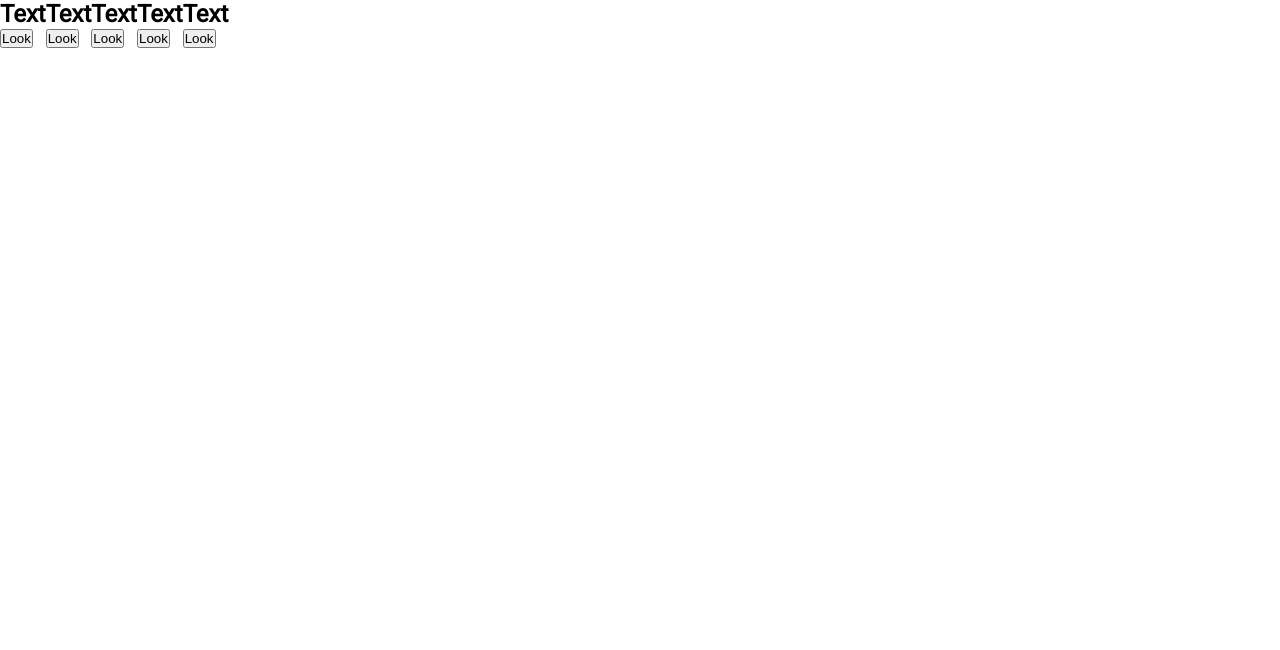
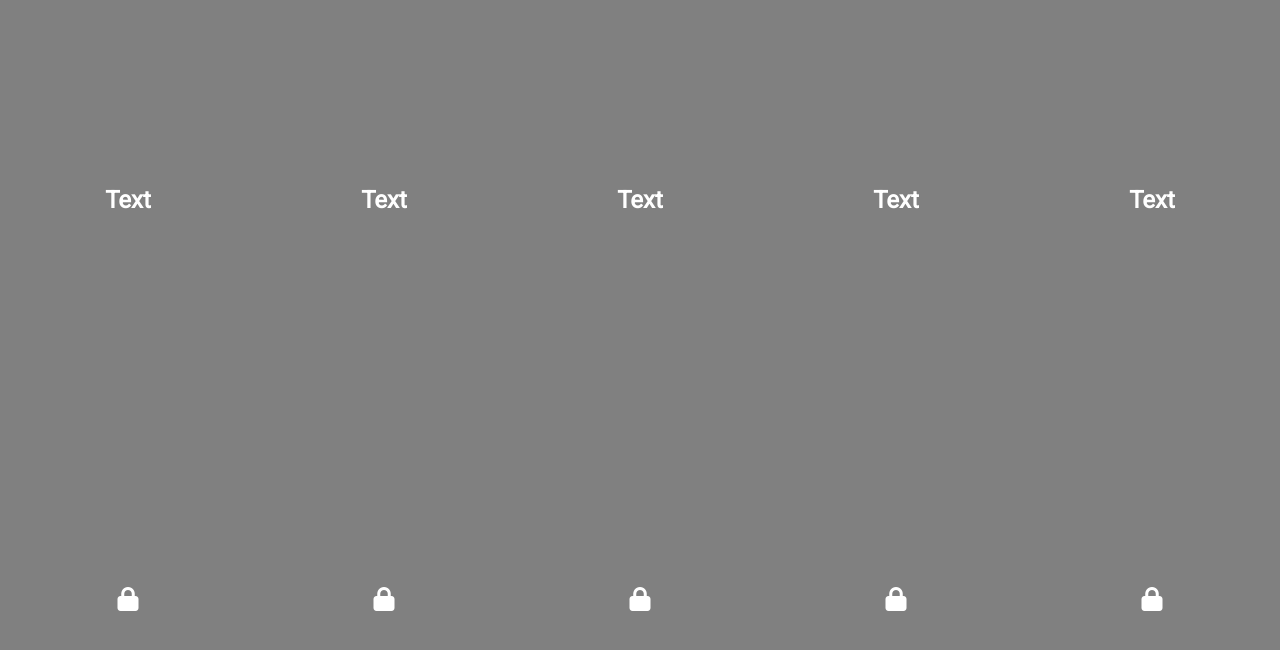
Before and after one commit to dmitrykorochkin/Color_selection, a plain HTML site: page index.html in a window 1280 px wide. Drawn offline with Linux system fonts and the light colour scheme.

Commit message:
add basic styles

```diff
--- a/index.html
+++ b/index.html
@@ -7,29 +7,41 @@
     <link rel="preconnect" href="https://fonts.googleapis.com">
     <link rel="preconnect" href="https://fonts.gstatic.com" crossorigin>
     <link href="https://fonts.googleapis.com/css2?family=Roboto&display=swap" rel="stylesheet">
+     <link rel="stylesheet" href="https://cdnjs.cloudflare.com/ajax/libs/font-awesome/6.2.0/css/all.min.css">
     <link rel="stylesheet" href="style.css">
     <title>Сolor selection</title>
 </head>
 <body>
     <div class="col">
         <h2>Text</h2>
-        <button>Look</button>
+        <button>
+            <i class="fa-solid fa-lock"></i>
+            <!-- <i class="fa-solid fa-lock-open"></i> -->
+        </button>
     </div>
     <div class="col">
         <h2>Text</h2>
-        <button>Look</button>
+        <button>
+            <i class="fa-solid fa-lock"></i>
+        </button>
     </div>
     <div class="col">
         <h2>Text</h2>
-        <button>Look</button>
+        <button>
+            <i class="fa-solid fa-lock"></i>
+        </button>
     </div>
     <div class="col">
         <h2>Text</h2>
-        <button>Look</button>
+        <button>
+            <i class="fa-solid fa-lock"></i>
+        </button>
     </div>
     <div class="col">
         <h2>Text</h2>
-        <button>Look</button>
+        <button>
+            <i class="fa-solid fa-lock"></i>
+        </button>
     </div>
 </body>
 </html>
--- a/style.css
+++ b/style.css
@@ -8,3 +8,36 @@ body {
     display: flex;
     font-family: 'Roboto', sans-serif;
 }
+
+.col {
+    flex: 1;
+    background-color: gray;
+    display: flex;
+    flex-direction: column;
+    justify-content: space-around;
+    align-items: center;
+}
+.col h2 {
+    padding: 10px;
+    color: #fff;
+    border-radius: 10px;
+    transition: background .3s;
+}
+.col h2:hover {
+    background-color: rgba(0,0,0,0.1);
+    cursor: pointer;
+}
+.col button {
+    border:none;
+    background: transparent;
+    font-size: 1.5rem;
+    color: #fff;
+    padding: 10px;
+    border-radius: 10px;
+    transition: background .3s;
+}
+
+.col button:hover {
+    background-color: rgba(0,0,0,0.1);
+    cursor: pointer;
+}
```
